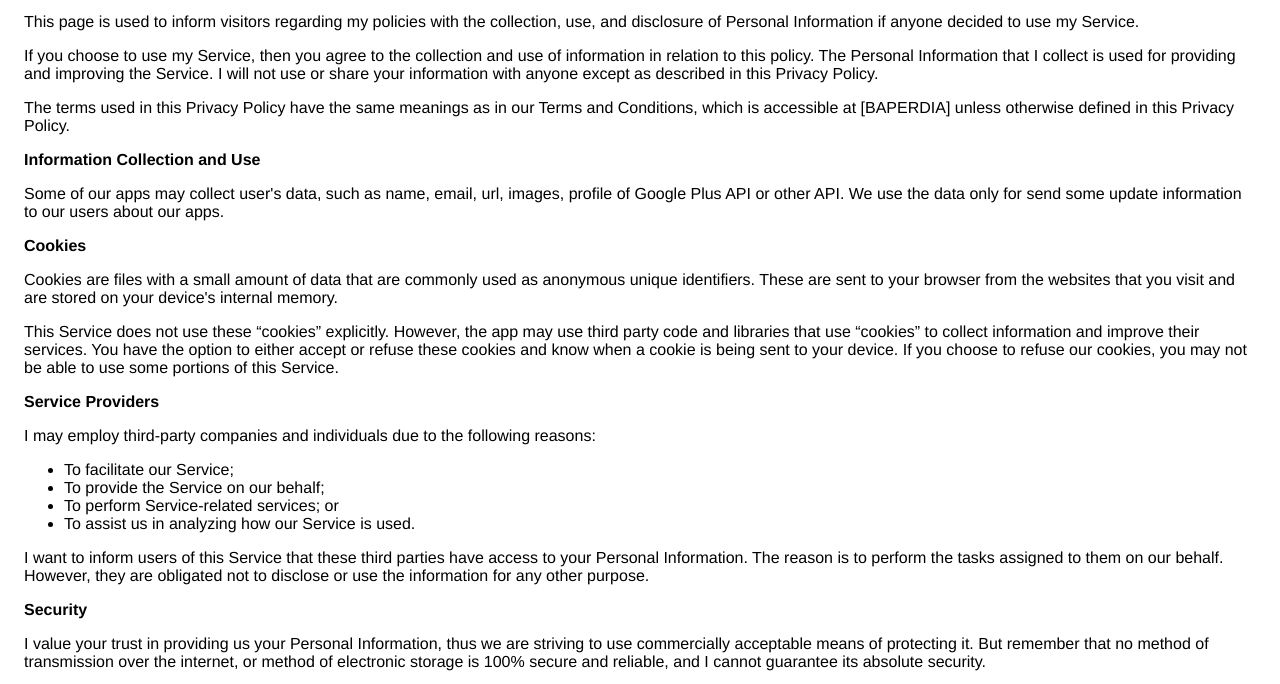
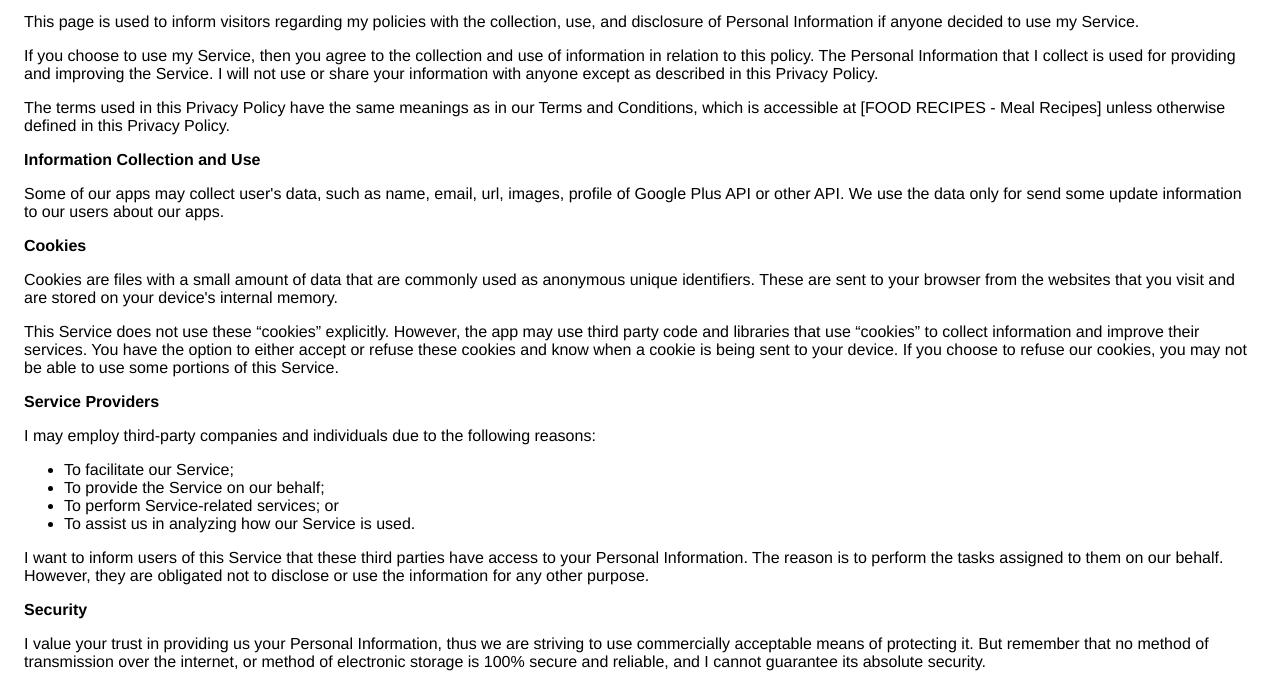
Before and after one commit to haerulmuttaqin/haerulmuttaqin.github.io, a plain HTML site: page policy/food-recipes/index.html in a window 1280 px wide. Shown: the part 113-797 px from the top of the page. Drawn offline with Linux system fonts and the light colour scheme.

Commit message:
update policy

```diff
--- a/policy/food-recipes/index.html
+++ b/policy/food-recipes/index.html
@@ -39,7 +39,7 @@
     <p>
         The terms used in this Privacy Policy have the same meanings
         as in our Terms and Conditions, which is accessible at
-        [BAPERDIA] unless otherwise defined in this Privacy
+        [FOOD RECIPES - Meal Recipes] unless otherwise defined in this Privacy
         Policy.
     </p>
     <p><strong>Information Collection and Use</strong></p>
```
Also changed, not shown: policy/baperdia/index.html (+1 -1 lines).
